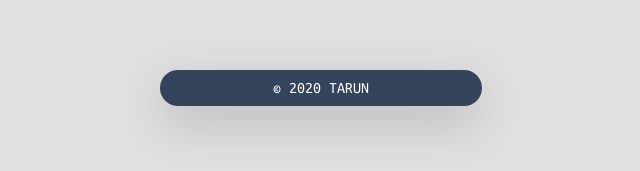
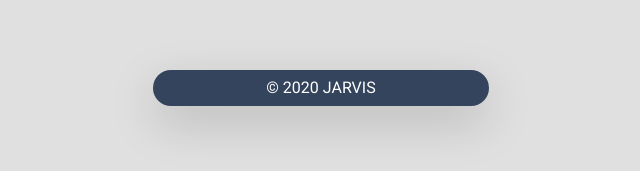
Before and after one commit to jarvis1234d/calculator, a plain HTML site: page index.html in a window 1280 px wide. Shown: the part 567-738 px from the top of the page, 319-959 px from the left. Drawn offline with nearby package versions, Linux system fonts and the light colour scheme.

Commit message:
changed font to roboto

```diff
--- a/index.html
+++ b/index.html
@@ -40,7 +40,7 @@
                 </div>
             </div>
         </div>
-        <div class="shadow-lg copyright">&copy; 2020 TARUN</div>
+        <div class="shadow-lg copyright">&copy; 2020 JARVIS</div>
     </div>
 
 
--- a/style.css
+++ b/style.css
@@ -1,7 +1,7 @@
-@import url('https://fonts.googleapis.com/css2?family=Ubuntu+Mono&display=swap');
+@import url('https://fonts.googleapis.com/css2?family=Roboto&family=Ubuntu+Mono&display=swap');
 
 body{
-    font-family: 'Ubuntu Mono', monospace;
+    font-family: 'Roboto', sans-serif;
 }
 
 .flex{
```
